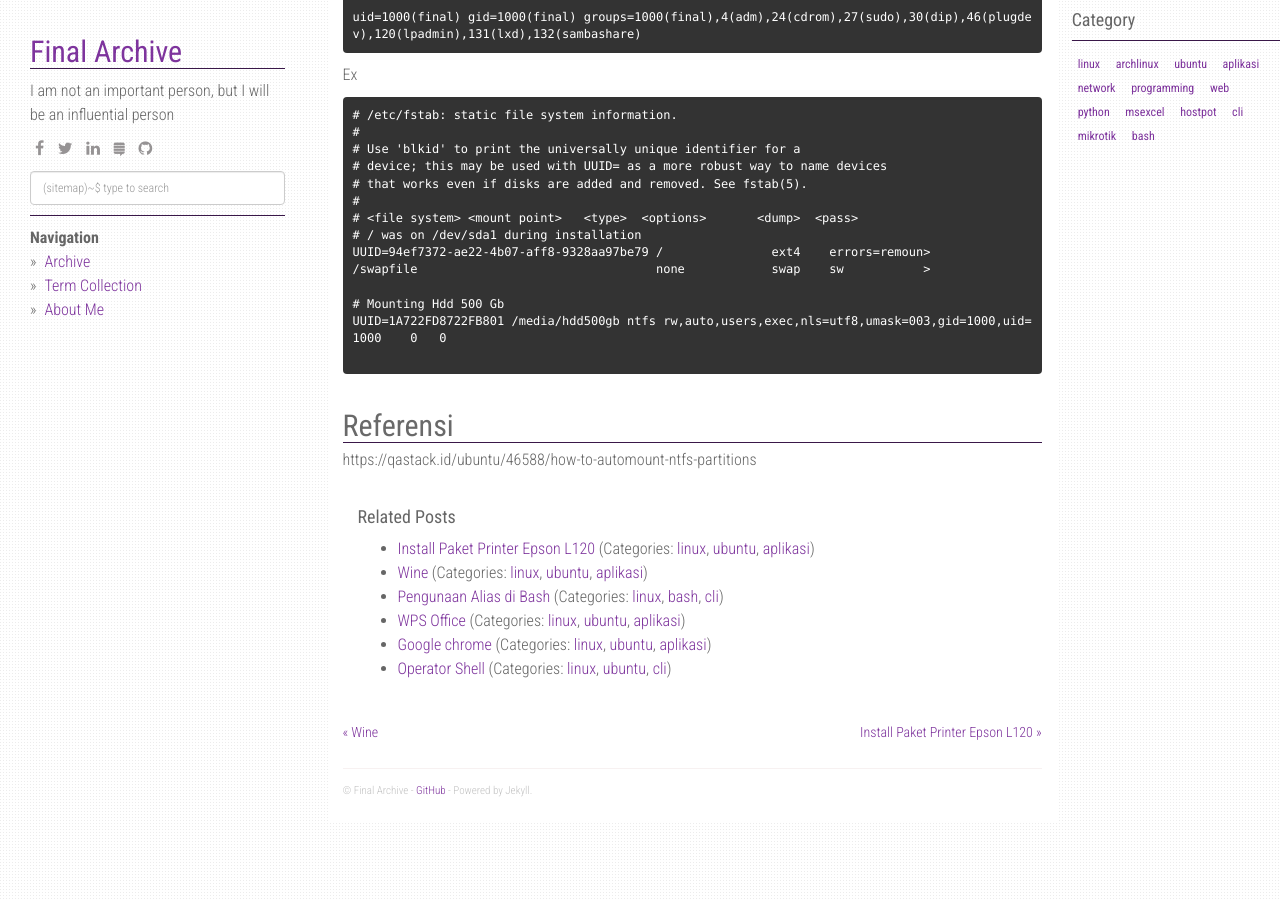
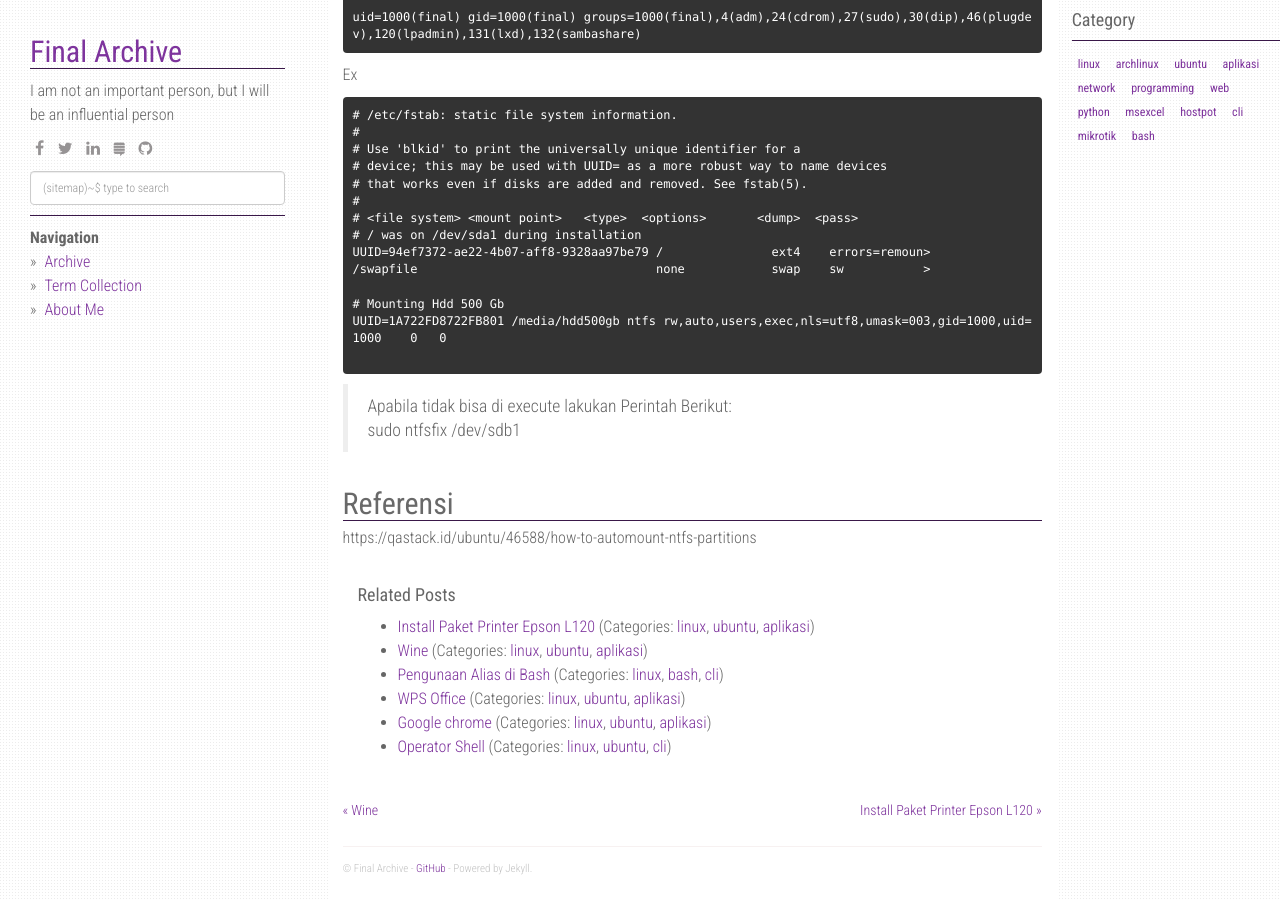
Before and after one commit to finalarchive/finalarchive.github.io, a Jekyll site: the page built from _posts/2020-10-25-Mount.md, in a window 1280 px wide and 900 px high, scrolled down 980 px. Built offline with Jekyll 4.4.1, drawn with Linux system fonts in a browser that asks for light colours; nearby versions of some CDN libraries.

Commit message:
Update 2020-10-25-Mount.md

````diff
--- a/_posts/2020-10-25-Mount.md
+++ b/_posts/2020-10-25-Mount.md
@@ -72,6 +72,8 @@ UUID=94ef7372-ae22-4b07-aff8-9328aa97be79 /               ext4    errors=remoun>
 UUID=1A722FD8722FB801 /media/hdd500gb ntfs rw,auto,users,exec,nls=utf8,umask=003,gid=1000,uid=1000    0   0
 
 ```
+> Apabila tidak bisa di execute lakukan Perintah Berikut:<br>
+> sudo ntfsfix /dev/sdb1
 
 ## Referensi
 https://qastack.id/ubuntu/46588/how-to-automount-ntfs-partitions
````
